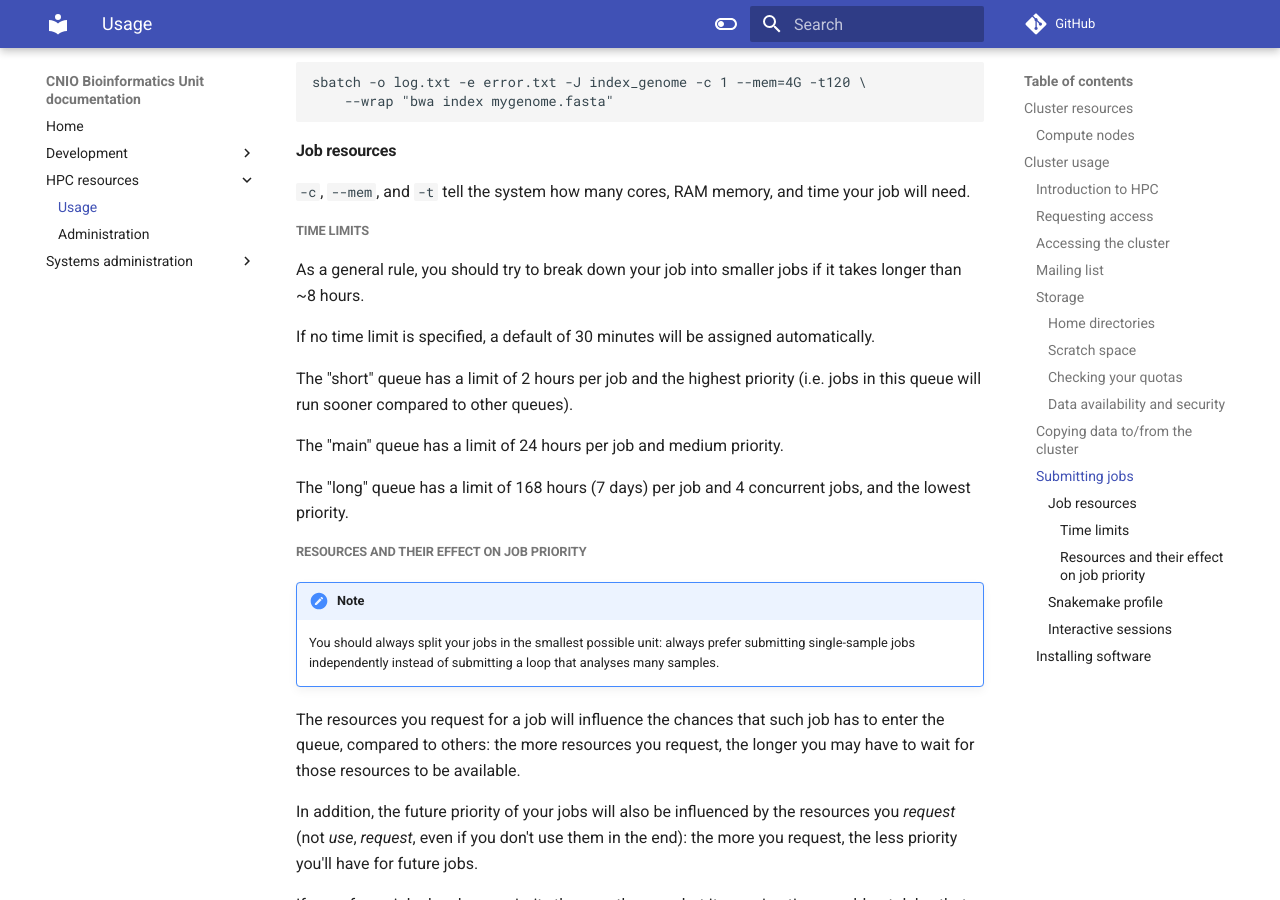
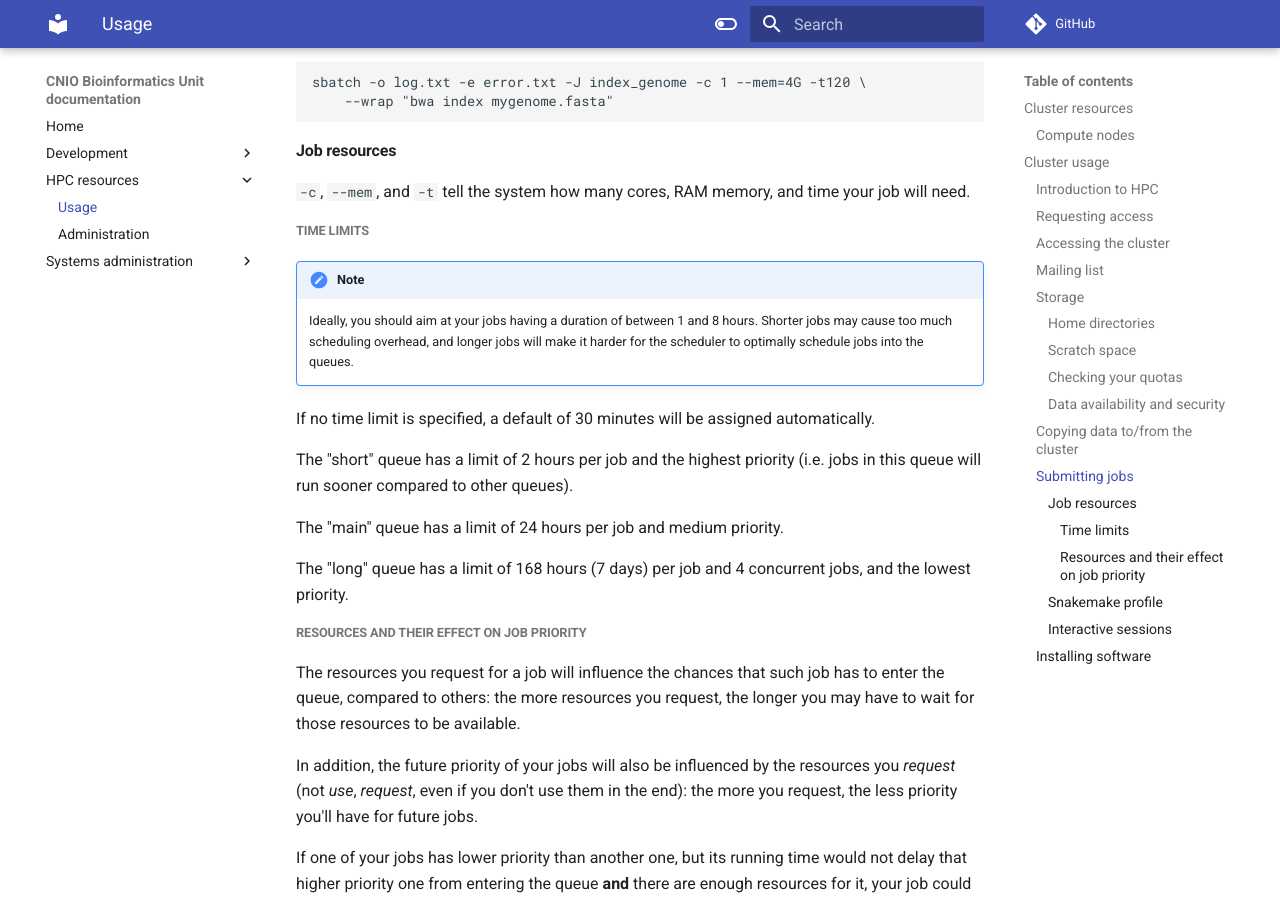
Before and after one commit to cnio-bu/cnio-bu.github.io, an MkDocs documentation site: the page built from docs/hpc/usage.md, in a window 1280 px wide and 900 px high, scrolled down 2968 px. Built offline with MkDocs 1.6.1 and Material for MkDocs 9.7.7, drawn with Linux system fonts in a browser that asks for light colours; comment, search, counter and statistics services are not loaded.

Commit message:
Improve notes on jobs duration recommendations

```diff
--- a/docs/hpc/usage.md
+++ b/docs/hpc/usage.md
@@ -131,7 +131,12 @@ For example, to submit the command `bwa index mygenome.fasta` as a job:
 
 ##### Time limits
 
-As a general rule, you should try to break down your job into smaller jobs if it takes longer than ~8 hours.
+!!! Note
+
+    Ideally, you should aim at your jobs having a duration of between 1 and 8 hours.
+    Shorter jobs may cause too much scheduling overhead, and longer jobs
+    will make it harder for the scheduler to optimally schedule jobs into the
+    queues.
 
 If no time limit is specified, a default of 30 minutes will be assigned
 automatically.
@@ -146,12 +151,6 @@ jobs, and the lowest priority.
 
 
 ##### Resources and their effect on job priority
-
-!!! Note
-
-    You should always split your jobs in the smallest possible unit: always
-    prefer submitting single-sample jobs independently instead of submitting a
-    loop that analyses many samples.
 
 The resources you request for a job will influence the chances that such job has to enter the queue, compared to others:
 the more resources you request, the longer you may have to wait for those resources to be available.
```
